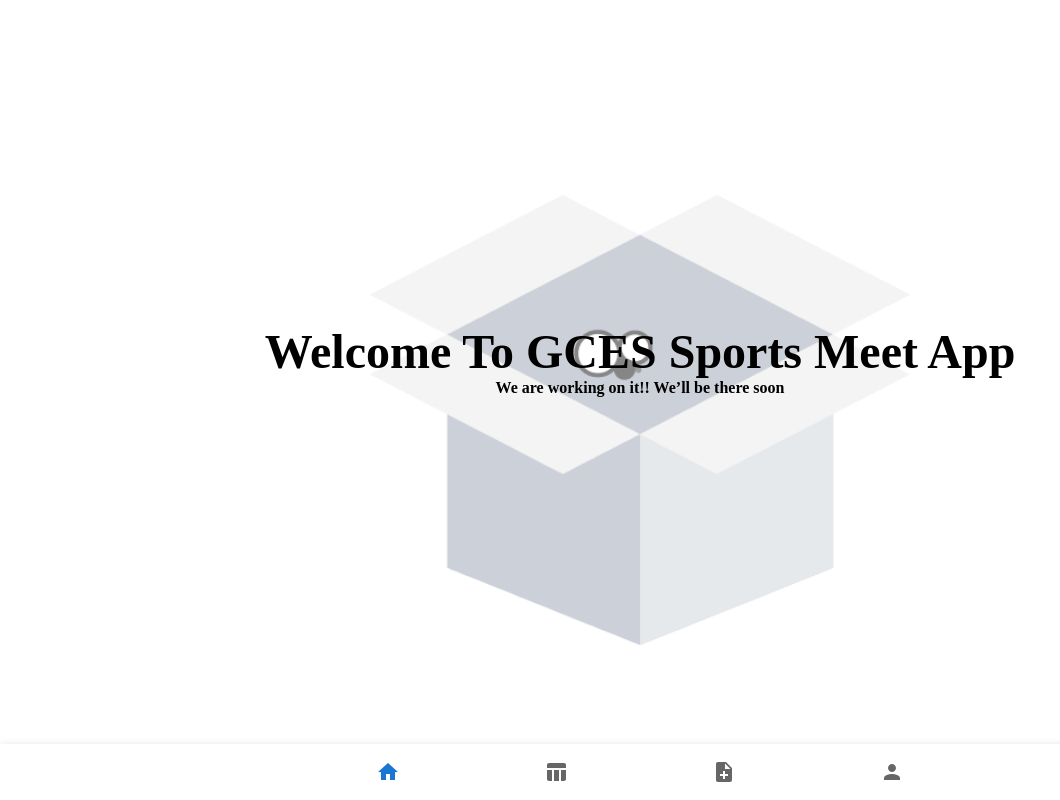
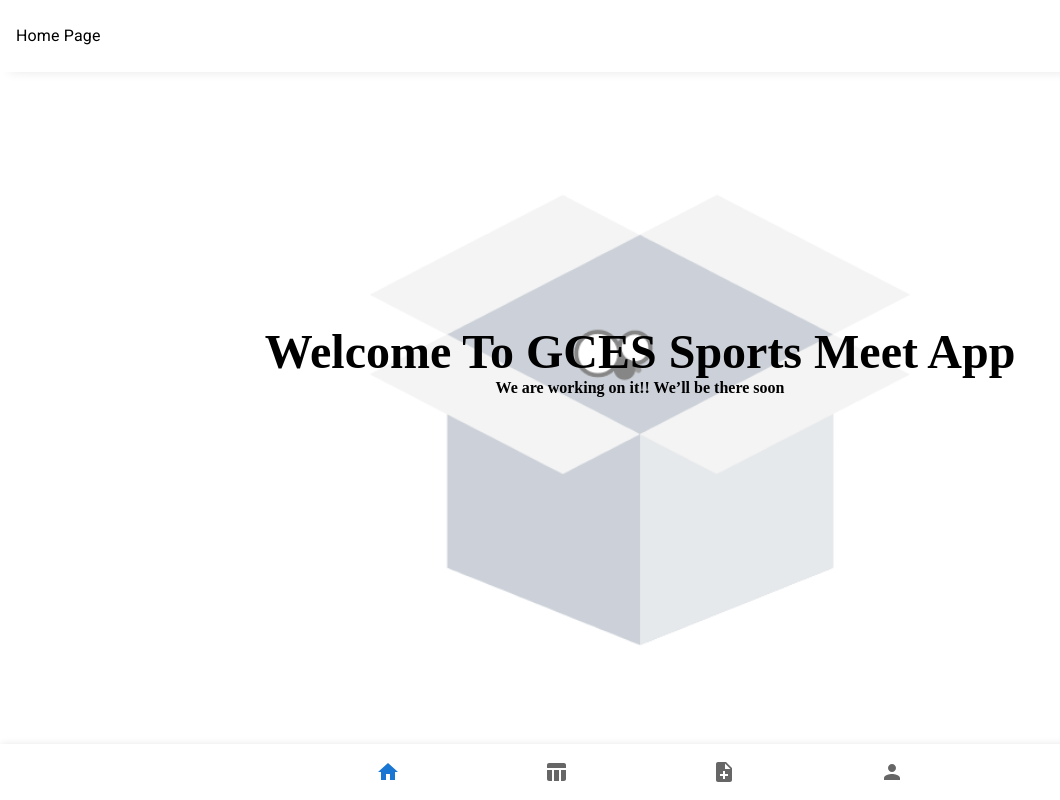
Before and after one commit to Minify-It-services/sports-meet-app, a React (Create React App) app: page / in a window 1280 px wide. Shown: the whole page, without its empty margins (0-1060 px from the left). Built offline with nearby package versions, Linux system fonts and the light colour scheme.

Commit message:
add topbar for the app

```diff
--- a/src/App.css
+++ b/src/App.css
@@ -2,6 +2,12 @@
   margin: 0;
   padding: 0;
   box-sizing: border-box;
+}
+.topbar {
+  padding: 1.5em 1em;
+  position: fixed;
+  width: 100%;
+  box-shadow: rgba(33, 35, 38, 0.1) 0px 10px 10px -10px;
 }
 #phone{
   background-image:url("./assets/img/DesktopMode.svg");
--- a/src/layout/Layout.jsx
+++ b/src/layout/Layout.jsx
@@ -1,8 +1,14 @@
+import { Typography } from '@mui/material'
 import Navbar from '../components/Navbar'
 
-const Layout = ({ children }) => {
+const Layout = ({ title, children }) => {
     return (
         <>
+         <div className="topbar">
+             <Typography >
+                {title}
+             </Typography>
+         </div>
          {children}
          <Navbar />
         </>
--- a/src/pages/Home.jsx
+++ b/src/pages/Home.jsx
@@ -5,7 +5,7 @@ import Layout from '../layout/Layout';
 
 const Home = () => {
     return (
-        <Layout>
+        <Layout title="Home Page">
             <div className="homeBackground"
                 style={{
                 backgroundImage: "url(/images/home-bg.gif)",
--- a/src/pages/Profile.jsx
+++ b/src/pages/Profile.jsx
@@ -43,7 +43,7 @@ const Profile = () => {
     }, [])
 
     return (
-        <Layout>
+        <Layout title="Profile Page">
             <Box sx={{width:'100%',height:'100vh'}}>
                 <Container sx={{height:'100%', width:'100%', display:'flex', flexDirection:'column', justifyContent:'space-evenly'}}>
 
```
